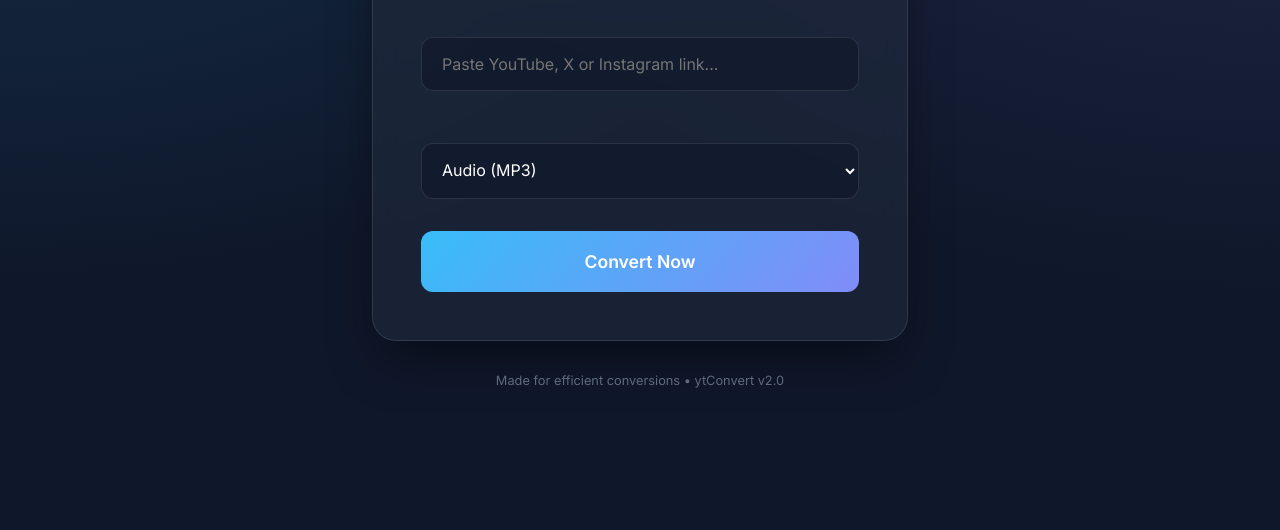
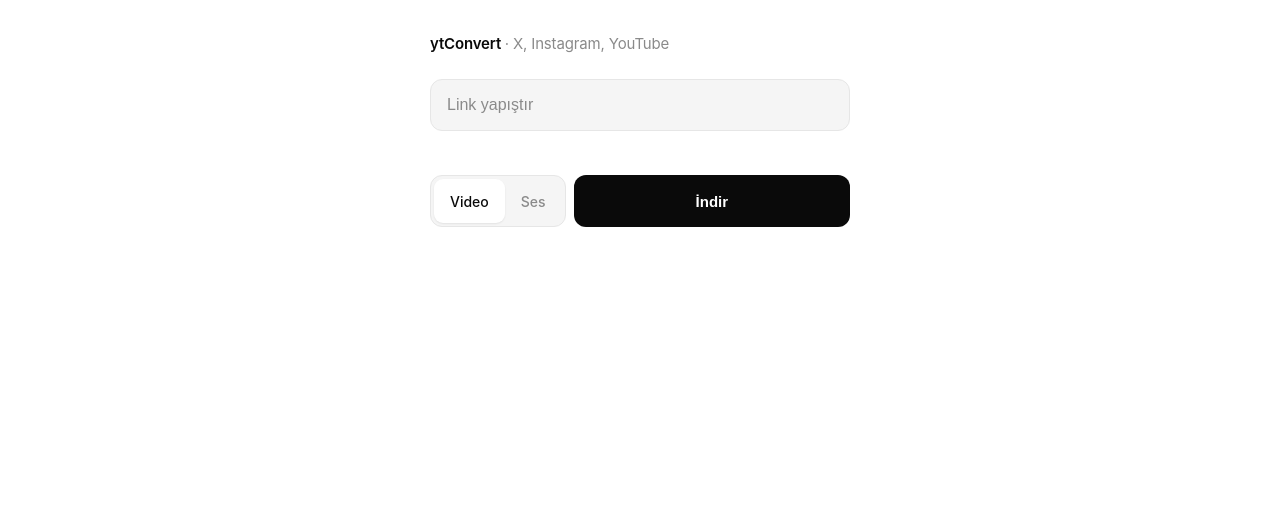
Before and after one commit to yigitsktas/ytConvert, a plain HTML site: page index.html in a window 1280 px wide. Shown: the part 270-800 px from the top of the page. Drawn offline with Linux system fonts and the light colour scheme.

Commit message:
Minimal arayüz, Render'da şifresiz açılmayı engelle
- index.html: sade siyah/beyaz tasarım, açık/koyu tema, Video/Ses seçici, Google Fonts kaldırıldı
- app.py: RENDER ortamında APP_PASSWORD yoksa 503 (site herkese açık kalmasın)

Co-Authored-By: Claude Opus 5.5 <noreply@anthropic.com>

```diff
--- a/index.html
+++ b/index.html
@@ -1,246 +1,194 @@
 <!DOCTYPE html>
-<html lang="en">
+<html lang="tr">
 <head>
     <meta charset="UTF-8">
     <meta name="viewport" content="width=device-width, initial-scale=1.0">
     <meta name="apple-mobile-web-app-capable" content="yes">
     <meta name="apple-mobile-web-app-title" content="ytConvert">
-    <meta name="theme-color" content="#0f172a">
+    <meta name="theme-color" content="#ffffff" media="(prefers-color-scheme: light)">
+    <meta name="theme-color" content="#0a0a0a" media="(prefers-color-scheme: dark)">
     <title>ytConvert</title>
-    <link href="https://fonts.googleapis.com/css2?family=Inter:wght@400;600;800&display=swap" rel="stylesheet">
     <style>
         :root {
-            --bg-color: #0f172a;
-            --card-bg: rgba(30, 41, 59, 0.7);
-            --primary-accent: #38bdf8;
-            --secondary-accent: #818cf8;
-            --text-main: #f8fafc;
-            --text-dim: #94a3b8;
-            --success: #22c55e;
-            --glass-border: rgba(255, 255, 255, 0.1);
+            --bg: #ffffff;
+            --fg: #0a0a0a;
+            --muted: #8a8a8a;
+            --line: #e6e6e6;
+            --field: #f5f5f5;
+            --ok: #1a7f37;
+            --err: #cf222e;
         }
 
-        * {
-            margin: 0;
-            padding: 0;
-            box-sizing: border-box;
-            font-family: 'Inter', sans-serif;
+        @media (prefers-color-scheme: dark) {
+            :root {
+                --bg: #0a0a0a;
+                --fg: #f2f2f2;
+                --muted: #7a7a7a;
+                --line: #222222;
+                --field: #161616;
+                --ok: #3fb950;
+                --err: #ff7b72;
+            }
         }
 
+        * { margin: 0; padding: 0; box-sizing: border-box; }
+
         body {
-            background-color: var(--bg-color);
-            background-image:
-                radial-gradient(at 0% 0%, rgba(56, 189, 248, 0.15) 0, transparent 50%),
-                radial-gradient(at 100% 0%, rgba(129, 140, 248, 0.15) 0, transparent 50%);
-            color: var(--text-main);
+            background: var(--bg);
+            color: var(--fg);
+            font: 16px/1.5 -apple-system, BlinkMacSystemFont, "Inter", "Segoe UI", sans-serif;
             min-height: 100vh;
+            min-height: 100dvh;
             display: flex;
             align-items: center;
             justify-content: center;
-            overflow-x: hidden;
+            padding: 24px 16px;
+            -webkit-font-smoothing: antialiased;
         }
 
-        .container {
-            width: 100%;
-            max-width: 600px;
-            padding: 2rem;
-            position: relative;
+        main { width: 100%; max-width: 420px; }
+
+        h1 {
+            font-size: 15px;
+            font-weight: 600;
+            letter-spacing: -0.01em;
+            margin-bottom: 24px;
         }
 
-        .card {
-            background: var(--card-bg);
-            backdrop-filter: blur(12px);
-            border: 1px solid var(--glass-border);
-            border-radius: 24px;
-            padding: 3rem;
-            box-shadow: 0 25px 50px -12px rgba(0, 0, 0, 0.5);
-            animation: fadeIn 0.8s ease-out;
-        }
-
-        @keyframes fadeIn {
-            from { opacity: 0; transform: translateY(20px); }
-            to { opacity: 1; transform: translateY(0); }
-        }
-
-        h1 {
-            font-size: 2.5rem;
-            font-weight: 800;
-            text-align: center;
-            margin-bottom: 0.5rem;
-            background: linear-gradient(to right, var(--primary-accent), var(--secondary-accent));
-            -webkit-background-clip: text;
-            -webkit-text-fill-color: transparent;
-            background-clip: text;
-        }
-
-        p.subtitle {
-            text-align: center;
-            color: var(--text-dim);
-            margin-bottom: 2.5rem;
-            font-size: 0.95rem;
-        }
-
-        .form-group {
-            margin-bottom: 1.5rem;
-        }
+        h1 span { color: var(--muted); font-weight: 400; }
 
         input[type="text"] {
             width: 100%;
-            background: rgba(15, 23, 42, 0.6);
-            border: 1px solid var(--glass-border);
+            height: 52px;
+            padding: 0 16px;
+            border: 1px solid var(--line);
             border-radius: 12px;
-            padding: 1rem 1.25rem;
-            color: white;
-            font-size: 1rem;
-            transition: all 0.3s cubic-bezier(0.4, 0, 0.2, 1);
+            background: var(--field);
+            color: var(--fg);
+            font-size: 16px; /* iOS'ta odaklanınca zoom yapmasın */
             outline: none;
+            transition: border-color .15s;
         }
 
-        input[type="text"]:focus {
-            border-color: var(--primary-accent);
-            box-shadow: 0 0 0 3px rgba(56, 189, 248, 0.2);
-            background: rgba(15, 23, 42, 0.8);
+        input[type="text"]:focus { border-color: var(--fg); }
+        input::placeholder { color: var(--muted); }
+
+        .hint {
+            height: 20px;
+            margin: 8px 2px 16px;
+            font-size: 13px;
+            color: var(--muted);
         }
 
-        .select-row {
+        .row { display: flex; gap: 8px; }
+
+        .seg {
             display: flex;
-            gap: 1rem;
-            margin-bottom: 2rem;
+            padding: 3px;
+            border: 1px solid var(--line);
+            border-radius: 12px;
+            background: var(--field);
         }
 
-        select {
-            flex: 1;
-            background: rgba(15, 23, 42, 0.6);
-            border: 1px solid var(--glass-border);
-            border-radius: 12px;
-            padding: 1rem;
-            color: white;
-            font-size: 1rem;
+        .seg input { display: none; }
+
+        .seg label {
+            display: flex;
+            align-items: center;
+            padding: 0 16px;
+            height: 44px;
+            border-radius: 9px;
+            font-size: 14px;
+            font-weight: 500;
+            color: var(--muted);
             cursor: pointer;
-            outline: none;
-            transition: all 0.3s ease;
+            user-select: none;
+            transition: background .15s, color .15s;
         }
 
-        select:focus {
-            border-color: var(--primary-accent);
-        }
+        .seg input:checked + label { background: var(--bg); color: var(--fg); box-shadow: 0 1px 2px rgba(0,0,0,.08); }
 
         button {
-            width: 100%;
-            background: linear-gradient(135deg, var(--primary-accent), var(--secondary-accent));
-            color: white;
-            border: none;
+            flex: 1;
+            height: 52px;
+            border: 0;
             border-radius: 12px;
-            padding: 1.25rem;
-            font-size: 1.1rem;
+            background: var(--fg);
+            color: var(--bg);
+            font-size: 15px;
             font-weight: 600;
             cursor: pointer;
-            transition: all 0.3s cubic-bezier(0.4, 0, 0.2, 1);
             display: flex;
             align-items: center;
             justify-content: center;
-            gap: 0.75rem;
+            transition: opacity .15s;
         }
 
-        button:hover {
-            transform: translateY(-2px);
-            box-shadow: 0 10px 20px -5px rgba(56, 189, 248, 0.4);
-            filter: brightness(1.1);
+        button:active { opacity: .8; }
+        button:disabled { opacity: .5; cursor: wait; }
+
+        .spinner {
+            display: none;
+            width: 18px;
+            height: 18px;
+            border: 2px solid currentColor;
+            border-right-color: transparent;
+            border-radius: 50%;
+            animation: spin .7s linear infinite;
         }
 
-        button:active {
-            transform: translateY(0);
-        }
+        @keyframes spin { to { transform: rotate(360deg); } }
 
-        .loading-spinner {
-            display: none;
-            width: 20px;
-            height: 20px;
-            border: 3px solid rgba(255, 255, 255, 0.3);
-            border-radius: 50%;
-            border-top-color: white;
-            animation: spin 0.8s linear infinite;
-        }
-
-        @keyframes spin {
-            to { transform: rotate(360deg); }
-        }
-
-        .status-loading button .loading-spinner {
-            display: block;
-        }
-
-        .status-loading button span {
-            display: none;
-        }
+        .status-loading .spinner { display: block; }
+        .status-loading button span { display: none; }
 
         .message {
             display: none;
-            margin-top: 1.25rem;
-            padding: 0.9rem 1.1rem;
-            border-radius: 12px;
-            font-size: 0.9rem;
-            line-height: 1.4;
-            border: 1px solid var(--glass-border);
-            background: rgba(15, 23, 42, 0.6);
+            margin-top: 16px;
+            font-size: 14px;
         }
 
         .message.show { display: block; }
-        .message.error { border-color: rgba(248, 113, 113, 0.5); color: #fca5a5; }
-        .message.success { border-color: rgba(34, 197, 94, 0.5); color: var(--success); }
+        .message.error { color: var(--err); }
+        .message.success { color: var(--ok); }
 
-        .platform-hint {
-            min-height: 1.2rem;
-            margin-top: 0.5rem;
-            font-size: 0.8rem;
-            color: var(--text-dim);
+        .save-btn {
+            width: 100%;
+            margin-top: 12px;
+            flex: none;
         }
 
-        .save-btn {
-            margin-top: 0.75rem;
-            padding: 0.9rem;
-            font-size: 1rem;
-        }
-
-        button:disabled { opacity: 0.7; cursor: wait; transform: none; }
-
-        .footer {
-            margin-top: 2rem;
-            text-align: center;
-            color: var(--text-dim);
-            font-size: 0.8rem;
-            opacity: 0.6;
+        footer {
+            margin-top: 40px;
+            font-size: 12px;
+            color: var(--muted);
         }
     </style>
 </head>
 <body>
-    <div class="container">
-        <div class="card">
-            <h1>ytConvert</h1>
-            <p class="subtitle">YouTube, X (Twitter) & Instagram → MP3 / MP4</p>
+    <main>
+        <h1>ytConvert <span>· X, Instagram, YouTube</span></h1>
 
-            <form id="convertForm" action="/convert" method="post">
-                <div class="form-group">
-                    <input type="text" id="url" name="url" placeholder="Paste YouTube, X or Instagram link..." required>
-                    <div class="platform-hint" id="platformHint"></div>
+        <form id="convertForm">
+            <input type="text" id="url" name="url" placeholder="Link yapıştır" autocomplete="off" autocapitalize="off" spellcheck="false" required>
+            <div class="hint" id="platformHint"></div>
+
+            <div class="row">
+                <div class="seg">
+                    <input type="radio" name="format" id="fmt-mp4" value="mp4" checked>
+                    <label for="fmt-mp4">Video</label>
+                    <input type="radio" name="format" id="fmt-mp3" value="mp3">
+                    <label for="fmt-mp3">Ses</label>
                 </div>
+                <button type="submit" id="submitBtn">
+                    <div class="spinner"></div>
+                    <span>İndir</span>
+                </button>
+            </div>
+        </form>
 
-                <div class="select-row">
-                    <select id="format" name="format">
-                        <option value="mp3">Audio (MP3)</option>
-                        <option value="mp4">Video (MP4)</option>
-                    </select>
-                </div>
-
-                <button type="submit" id="submitBtn">
-                    <div class="loading-spinner"></div>
-                    <span>Convert Now</span>
-                </button>
-            </form>
-            <div class="message" id="message"></div>
-        </div>
-        <p class="footer">Made for efficient conversions • ytConvert v2.0</p>
-    </div>
+        <div class="message" id="message"></div>
+    </main>
 
     <script>
         const form = document.getElementById('convertForm');
@@ -251,7 +199,7 @@
 
         const PLATFORMS = [
             { name: 'YouTube', re: /(^|\.)(youtube\.com|youtu\.be)$/ },
-            { name: 'X (Twitter)', re: /(^|\.)(twitter\.com|x\.com)$/ },
+            { name: 'X', re: /(^|\.)(twitter\.com|x\.com)$/ },
             { name: 'Instagram', re: /(^|\.)instagram\.com$/ },
         ];
 
@@ -271,7 +219,7 @@
         urlInput.addEventListener('input', () => {
             const value = urlInput.value.trim();
             const platform = value ? detectPlatform(value) : null;
-            hint.textContent = !value ? '' : platform ? `✓ ${platform}` : 'Desteklenmeyen link';
+            hint.textContent = !value ? '' : platform ? platform : 'Desteklenmeyen link';
         });
 
         form.addEventListener('submit', async (e) => {
@@ -294,11 +242,11 @@
                 // iPhone: paylaşım menüsü → "Videoyu Kaydet" ile direkt Fotoğraflar'a.
                 // Safari paylaşımı kullanıcı dokunuşu istediği için ayrı bir butonla açılıyor.
                 if (navigator.canShare && navigator.canShare({ files: [file] }) && /iPhone|iPad|Android/i.test(navigator.userAgent)) {
-                    showMessage(`Hazır: ${filename}`, 'success');
+                    showMessage(filename, 'success');
                     const saveBtn = document.createElement('button');
                     saveBtn.type = 'button';
                     saveBtn.className = 'save-btn';
-                    saveBtn.textContent = file.type.startsWith('video') ? 'Fotoğraflar\'a kaydet / paylaş' : 'Kaydet / paylaş';
+                    saveBtn.textContent = file.type.startsWith('video') ? 'Fotoğraflar\'a kaydet' : 'Kaydet';
                     saveBtn.onclick = () => navigator.share({ files: [file] }).catch(() => {});
                     message.appendChild(saveBtn);
                 } else {
@@ -309,7 +257,7 @@
                     link.click();
                     link.remove();
                     setTimeout(() => URL.revokeObjectURL(link.href), 60000);
-                    showMessage(`İndirildi: ${filename}`, 'success');
+                    showMessage(`İndirildi · ${filename}`, 'success');
                 }
             } catch (err) {
                 showMessage(err.message || 'Bir hata oluştu.', 'error');
```
Also changed, not shown: 1 other file.
